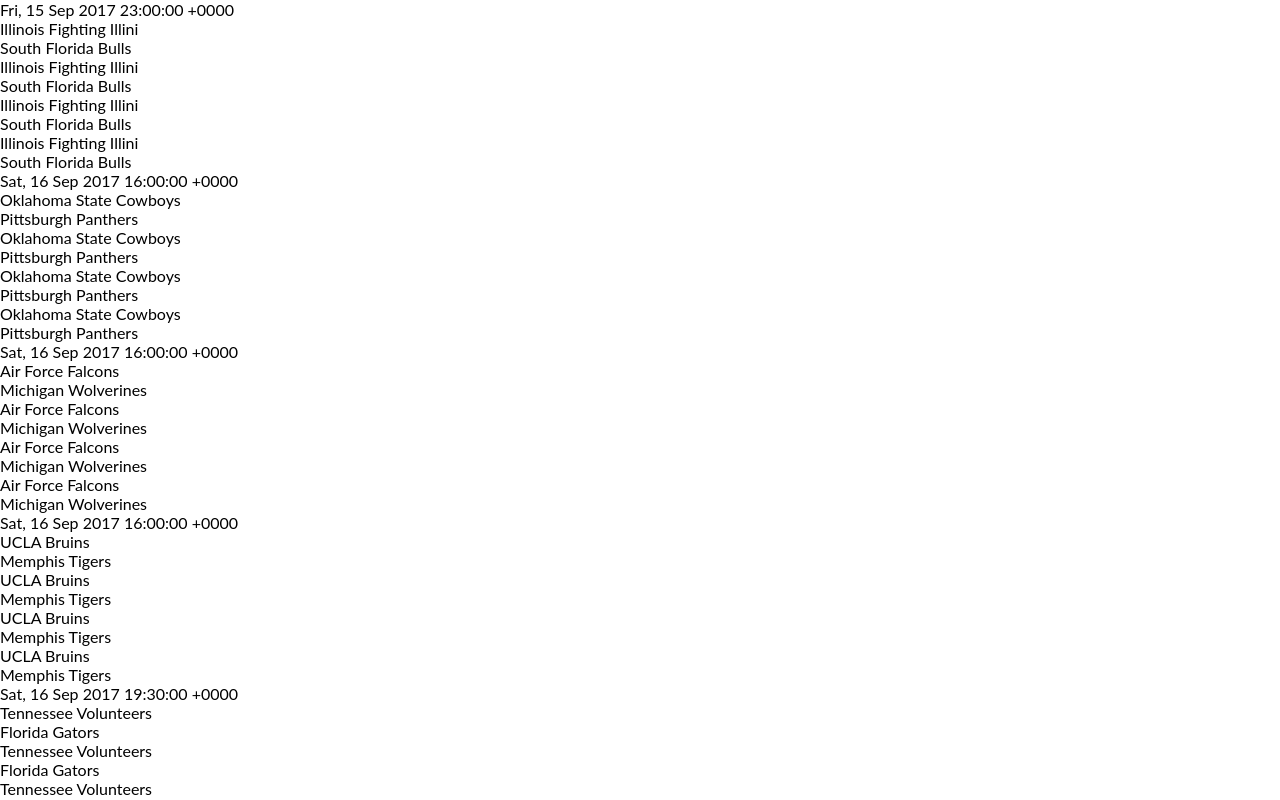
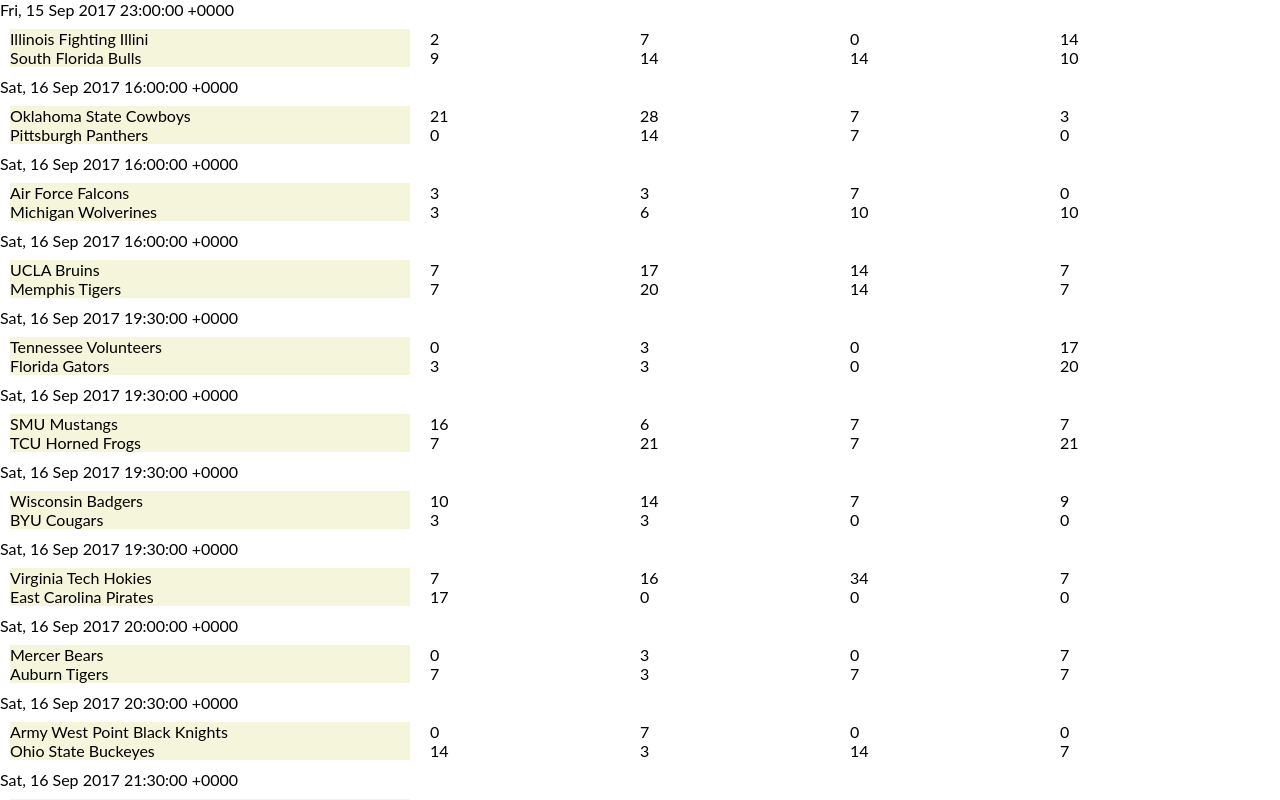
Before and after one commit to swiftyloves/boxscore, a React (Create React App) app: page / in a window 1280 px wide. Shown: the top 800 px of the page. Built offline with nearby package versions, Linux system fonts and the light colour scheme.

Commit message:
change statistic to state

```diff
--- a/src/App.js
+++ b/src/App.js
@@ -36,16 +36,26 @@
 class Game extends Component {
     constructor(props) {
         super(props)
+        this.state = {
+            'games': this.props.scoreboard.games,
+            'scoreboard': scoreboard,
+            'michigan_airforce': michigan_airforce
+        };
     }
 
     componentDidMount () {
+        this.setState({
+            'games': this.props.scoreboard.games,
+            'scoreboard': scoreboard,
+            'michigan_airforce': michigan_airforce
+        });
 
     }
 
     render() {
-        let games = this.props.scoreboard.games;
+        let games = this.state.games;
         let teams = this.props.scoreboard.teams;
-        let keys = Object.keys(games);
+        let keys = Object.keys(this.state.games);
         let games_result = [];
         for (let i = 0; i < keys.length; i++) {
             let gameObj = games[keys[i]];
@@ -63,11 +73,9 @@
 
             for (let i = 0; i < game_periods.length; i++) {
                 game_periods_dom.push (
-                    <div>
-                        <div> {away_team.full_name} </div>
-                        <div> {game_periods.away_points} </div>
-                        <div> {home_team.full_name} </div>
-                        <div> {game_periods.home_points} </div>
+                    <div className="period_score">
+                        <div> {game_periods[i].away_points} </div>
+                        <div> {game_periods[i].home_points} </div>
                     </div>
                 )
             }
@@ -75,8 +83,13 @@
             games_result.push(
                 <div>
                     <div>{start_time}</div>
-                    <div></div>
-                    {game_periods_dom}
+                    <div className="game_period_wrapper">
+                        <div className="team_name">
+                            <div> {away_team.full_name} </div>
+                            <div> {home_team.full_name} </div>
+                        </div>
+                        {game_periods_dom}
+                    </div>
                 </div>
             )
         }
--- a/src/index.css
+++ b/src/index.css
@@ -51,3 +51,20 @@
     width: 100%;
 
 }
+
+.game_period_wrapper {
+	display: flex;
+	padding: 10px;
+}
+
+.period_score{
+	flex: 1
+}
+
+.team_name {
+	background: beige;
+	/*padding: 10px;*/
+	/*flex: 1;*/
+	width: 400px;
+	margin-right: 20px;
+}
```
